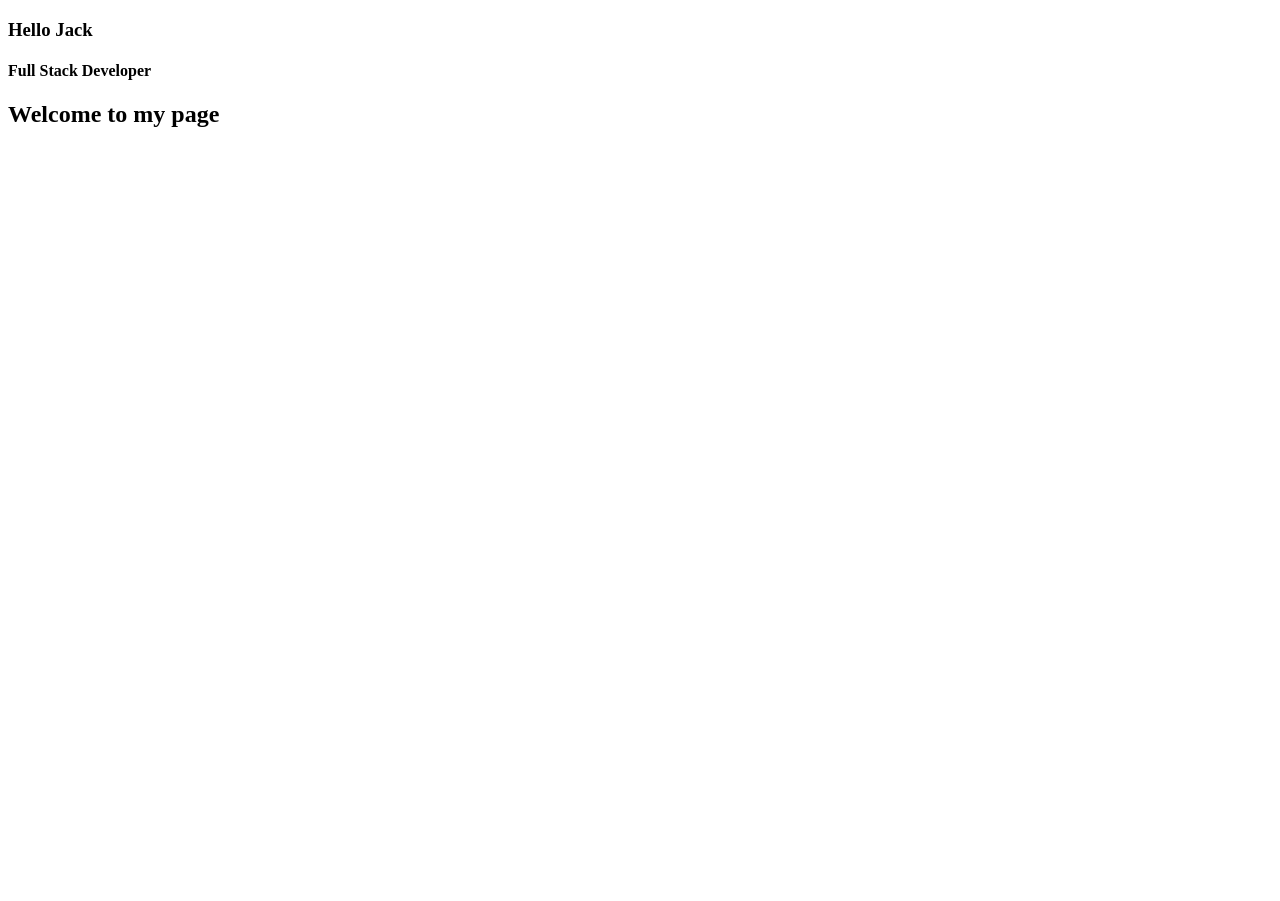
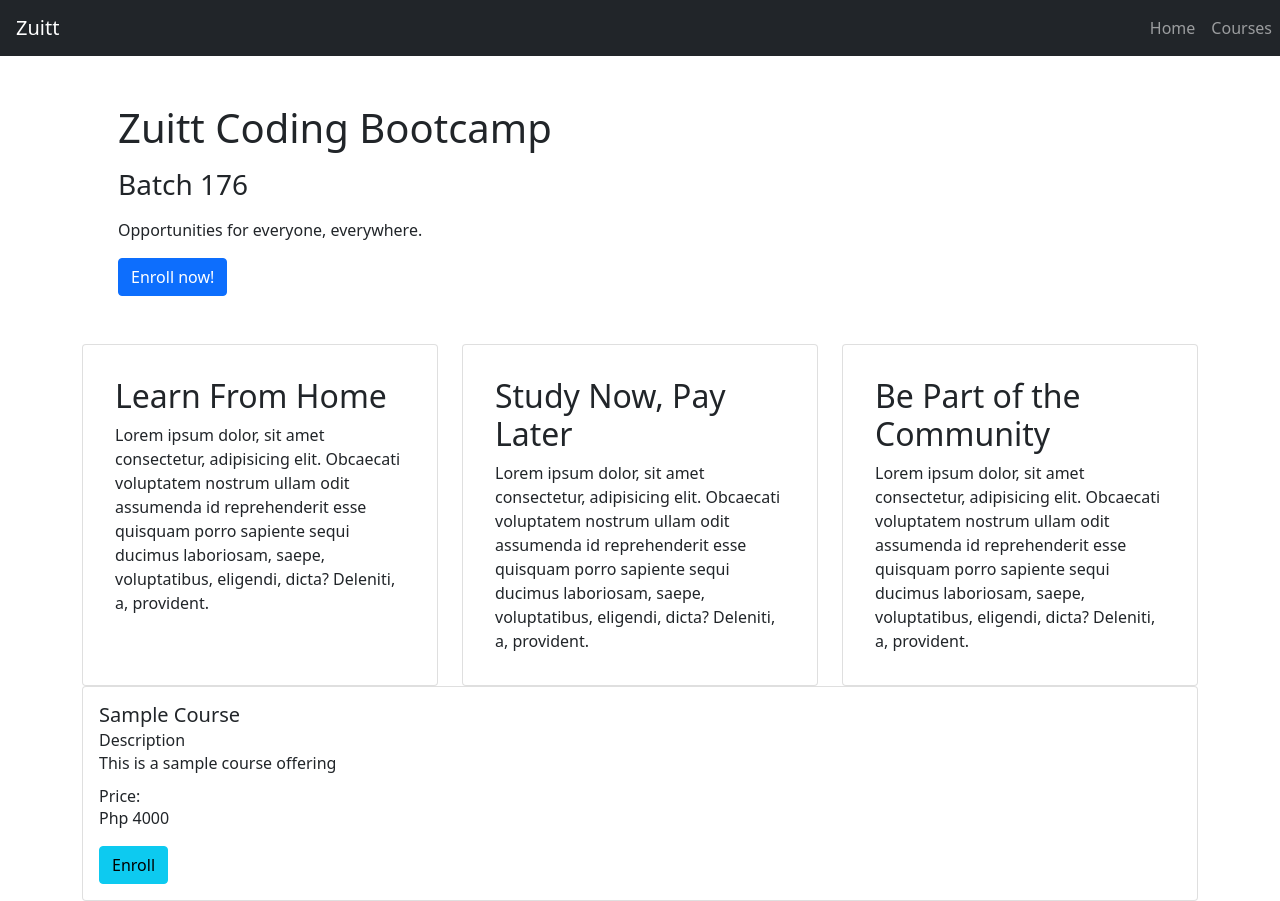
Before and after one commit to MarvinOrias/ReactJS, a React (Create React App) app: page / in a window 1280 px wide. Before the commit the page ends 800 px from the top, so only its background shows below. Built offline with nearby package versions, Linux system fonts and the light colour scheme.

Commit message:
integrate components

```diff
--- a/src/App.css
+++ b/src/App.css
@@ -1,38 +1,9 @@
-.App {
-  text-align: center;
+* {
+  margin: 0;
+  padding: 0;
+  box-sizing: border-box;
 }
 
-.App-logo {
-  height: 40vmin;
-  pointer-events: none;
+.cardHighlight {
+  min-height: 100%;
 }
-
-@media (prefers-reduced-motion: no-preference) {
-  .App-logo {
-    animation: App-logo-spin infinite 20s linear;
-  }
-}
-
-.App-header {
-  background-color: #282c34;
-  min-height: 100vh;
-  display: flex;
-  flex-direction: column;
-  align-items: center;
-  justify-content: center;
-  font-size: calc(10px + 2vmin);
-  color: white;
-}
-
-.App-link {
-  color: #61dafb;
-}
-
-@keyframes App-logo-spin {
-  from {
-    transform: rotate(0deg);
-  }
-  to {
-    transform: rotate(360deg);
-  }
-}
--- a/src/App.js
+++ b/src/App.js
@@ -1,8 +1,16 @@
 import './App.css';
+import AppNavBar from './components/AppNavBar';
+import { Container } from 'react-bootstrap';
+import Home from './pages/Home';
 
 function App() {
   return (
-    <h1>Hello World</h1>
+    <>
+      <AppNavBar />
+      <Container>
+        <Home />
+      </Container>
+    </>
   );
 }
 
--- /dev/null
+++ b/src/components/AppNavBar.js
@@ -0,0 +1,19 @@
+//React bootstrap components
+import { Navbar, Nav } from 'react-bootstrap';
+
+export default function AppNavbar() {
+	return(
+			<Navbar bg="dark" expand="lg" variant="dark">
+				<Navbar.Brand className="ms-3">Zuitt</Navbar.Brand>
+				<Navbar.Toggle aria-controls="basic-navbar-nav"/>
+				<Navbar.Collapse id="basic-navbar-nav">
+					<Nav className="ms-auto">
+						<Nav.Link>Home</Nav.Link>
+						<Nav.Link>Courses</Nav.Link>
+					</Nav>
+				</Navbar.Collapse>
+			</Navbar>
+		)
+}
+
+//export default AppNavbar
--- /dev/null
+++ b/src/components/Banner.js
@@ -0,0 +1,14 @@
+import { Button, Row, Col } from 'react-bootstrap';
+
+export default function Banner() {
+	return (
+			<Row>
+				<Col className="p-5">
+					<h1 className="mb-3">Zuitt Coding Bootcamp</h1>
+					<h3 className="mb-3">Batch 176</h3>
+					<p className="mb-3">Opportunities for everyone, everywhere.</p>
+					<Button variant="primary">Enroll now!</Button>
+				</Col>
+			</Row>
+		)
+}
--- /dev/null
+++ b/src/components/CourseCard.js
@@ -0,0 +1,16 @@
+import { Card, Button } from 'react-bootstrap';
+
+export default function CourseCard() {
+	return(
+			<Card>
+				<Card.Body>
+					<Card.Title>Sample Course</Card.Title>
+					<Card.Subtitle>Description</Card.Subtitle>
+					<Card.Text>This is a sample course offering</Card.Text>
+					<Card.Subtitle>Price:</Card.Subtitle>
+					<Card.Text>Php 4000</Card.Text>
+					<Button variant="info">Enroll</Button>
+				</Card.Body>
+			</Card>
+		)
+}
--- /dev/null
+++ b/src/components/Highlights.js
@@ -0,0 +1,44 @@
+import {Row, Col, Card} from 'react-bootstrap';
+
+export default function Highlights(){
+	return (
+			<Row>
+				<Col xs={12} md={4}>
+					<Card className="cardHighlight p-3">
+						<Card.Body>
+							<Card.Title>
+								<h2>Learn From Home</h2>
+							</Card.Title>
+							<Card.Text>
+								Lorem ipsum dolor, sit amet consectetur, adipisicing elit. Obcaecati voluptatem nostrum ullam odit assumenda id reprehenderit esse quisquam porro sapiente sequi ducimus laboriosam, saepe, voluptatibus, eligendi, dicta? Deleniti, a, provident.
+							</Card.Text>
+						</Card.Body>
+					</Card>
+				</Col>
+				<Col xs={12} md={4}>
+					<Card className="cardHighlight p-3">
+						<Card.Body>
+							<Card.Title>
+								<h2>Study Now, Pay Later</h2>
+							</Card.Title>
+							<Card.Text>
+								Lorem ipsum dolor, sit amet consectetur, adipisicing elit. Obcaecati voluptatem nostrum ullam odit assumenda id reprehenderit esse quisquam porro sapiente sequi ducimus laboriosam, saepe, voluptatibus, eligendi, dicta? Deleniti, a, provident.
+							</Card.Text>
+						</Card.Body>
+					</Card>
+				</Col>
+				<Col xs={12} md={4}>
+					<Card className="cardHighlight p-3">
+						<Card.Body>
+							<Card.Title>
+								<h2>Be Part of the Community</h2>
+							</Card.Title>
+							<Card.Text>
+								Lorem ipsum dolor, sit amet consectetur, adipisicing elit. Obcaecati voluptatem nostrum ullam odit assumenda id reprehenderit esse quisquam porro sapiente sequi ducimus laboriosam, saepe, voluptatibus, eligendi, dicta? Deleniti, a, provident.
+							</Card.Text>
+						</Card.Body>
+					</Card>
+				</Col>
+			</Row>
+		)
+}
--- a/src/index.js
+++ b/src/index.js
@@ -1,19 +1,9 @@
 import React from 'react';
 import ReactDOM from 'react-dom/client';
 import App from './App';
+import 'bootstrap/dist/css/bootstrap.min.css';
 
-const name = `Jack`;
-const element = <h1>Hello, {name}</h1>
-
-//can use <React.Fragment>...</React.Fragment>
-//can use <React.StrictMode>...</React.StrictMode>
 const root = ReactDOM.createRoot(document.getElementById('root'));
 root.render(
-  <React.StrictMode>
-    {/*<App />*/}
-    {/*{element}*/}
-    <h3>Hello {name}</h3>
-    <h4>Full Stack Developer</h4>
-    <h2>Welcome to my page</h2>
-  </React.StrictMode>
+    <App />
 );
--- /dev/null
+++ b/src/pages/Home.js
@@ -0,0 +1,13 @@
+import Banner from '../components/Banner';
+import Highlights from '../components/Highlights';
+import CourseCard from '../components/CourseCard';
+
+export default function Home(){
+	return(
+			<>
+				<Banner />
+				<Highlights />
+				<CourseCard />
+			</>
+		)
+}
```
